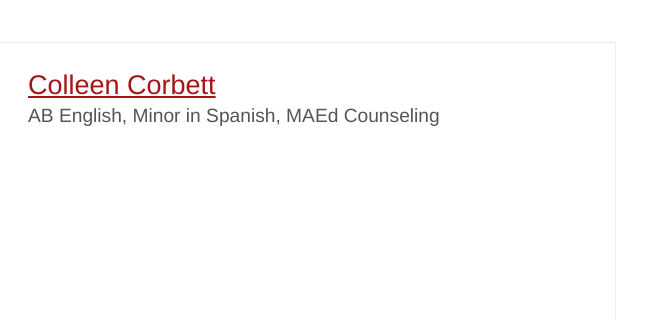
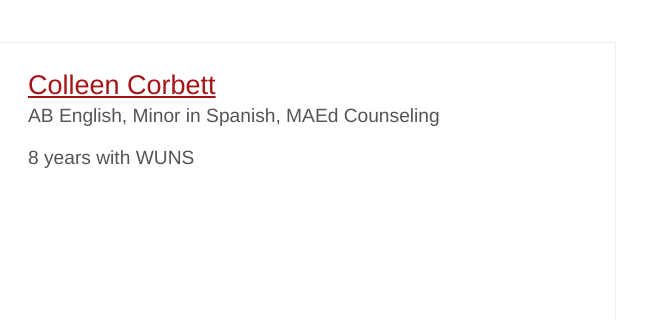
Before and after one commit to cse256-sp2021/information-foraging-belannabarnes, a website: page files/bear_tracks.html in a window 1280 px wide. Shown: the part 1437-1757 px from the top of the page, 289-936 px from the left. Drawn offline with nearby package versions, Linux system fonts and the light colour scheme; files that its build step writes are made by us from their sources; files whose address does not match are found by name.

Commit message:
added url

```diff
--- a/files/bear_tracks.html
+++ b/files/bear_tracks.html
@@ -114,6 +114,7 @@
             <p class="staff-qualifications">
               AB English, Minor in Spanish, MAEd Counseling
             </p>
+            <p class="staff-qualifications">8 years with WUNS</p>
           </div>
         </div>
       </div>
--- a/package.json
+++ b/package.json
@@ -3,7 +3,7 @@
   "version": "1.0.0",
   "description": "Information Foraging project for CSE 256 in the form of WUSTL's Nursery School website.",
   "main": "./scripts/js/app.js",
-  "url": "put your repository's home page url here",
+  "url": "https://cse256-sp2021.github.io/information-foraging-belannabarnes/",
   "scripts": {
     "test": "echo \"Error: no test specified\" && exit 1",
     "sandbox": "node ./deploy/sandbox.js",
@@ -18,6 +18,7 @@
   "dependencies": {},
   "devDependencies": {
     "@types/node": "^13.1.1",
+    "aws-sdk": "^2.853.0",
     "browser-sync": "^2.26.13",
     "browserify": "^16.5.0",
     "concurrently": "^5.3.0",
```
Also changed, not shown: 1 other file.
